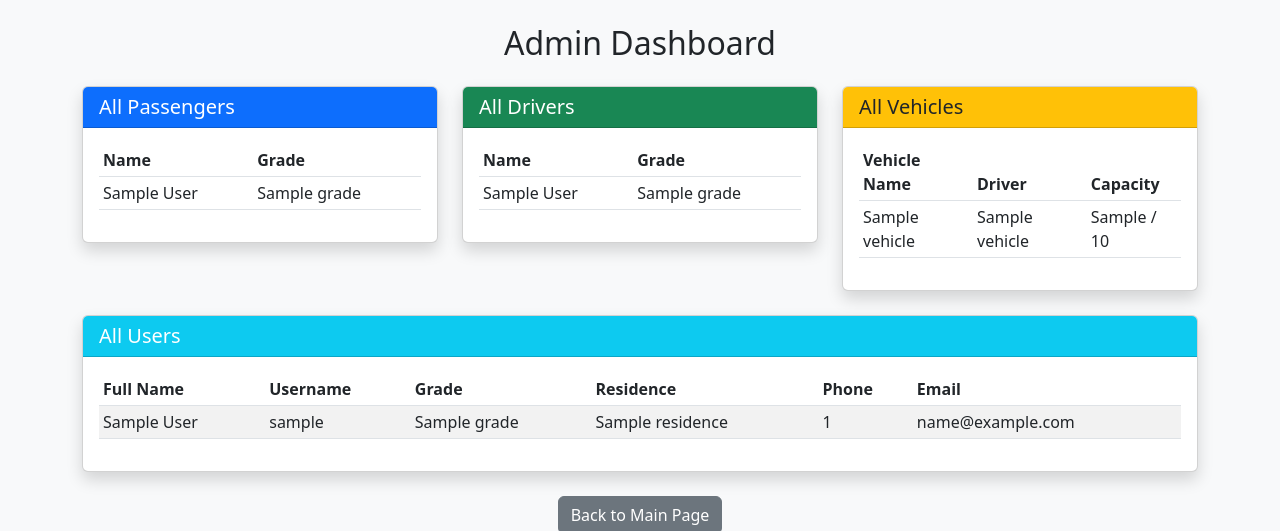
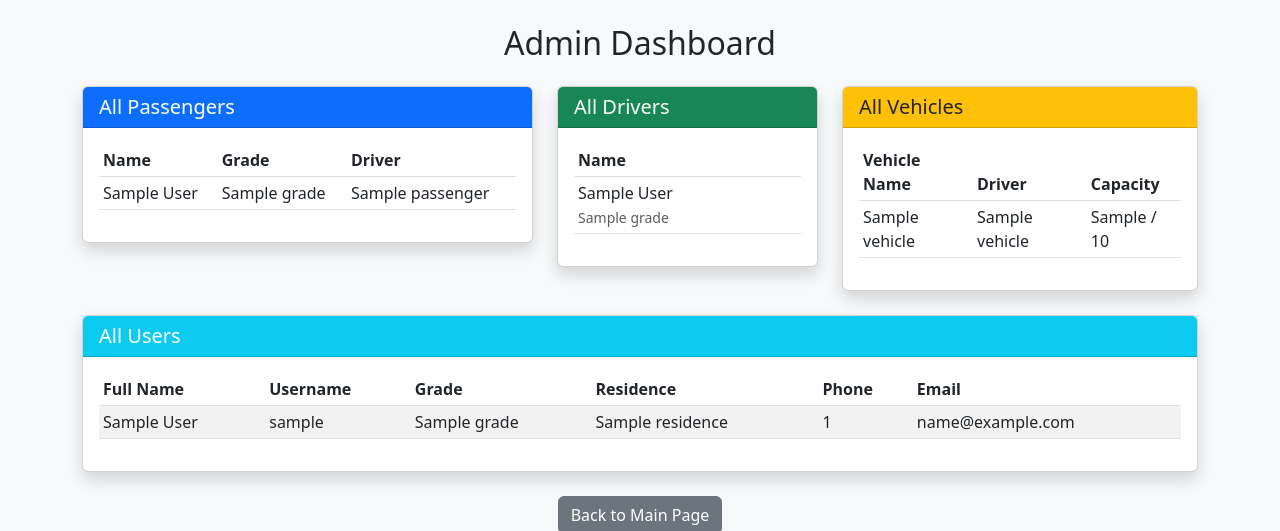
Before and after one commit to Gilaze/church-rides, a Python web app: template templates/admin_dashboard.html in a window 1280 px wide. Shown: the part 56-587 px from the top of the page. Run offline with Jinja, Linux system fonts and the light colour scheme; the template is opened without the code that fills it: most values are stand-ins (such as "Sample title", 1, 10 or a date in 2020).

Commit message:
Enhance admin dashboard: add driver column to passengers table
Changes to All Passengers table:
- Added 'Driver' column showing which driver each passenger is riding with
- Sorted by driver name alphabetically, then passenger name
- Expanded table width from col-md-4 to col-md-5

Changes to All Drivers table:
- Compressed table width from col-md-4 to col-md-3
- Combined Name and Grade into single column (grade shown below name)
- More compact layout to save horizontal space
- Added hover effect for better UX

Layout now:
- Passengers: 5/12 columns (wider - has 3 columns: Name, Grade, Driver)
- Drivers: 3/12 columns (narrower - compact with 1 column)
- Vehicles: 4/12 columns (unchanged)

Passengers are now grouped by driver and easy to see ride assignments!

```diff
--- a/templates/admin_dashboard.html
+++ b/templates/admin_dashboard.html
@@ -6,8 +6,8 @@
 </div>
 
 <div class="row">
-    <!-- Passengers Column -->
-    <div class="col-md-4">
+    <!-- Passengers Column (Wider) -->
+    <div class="col-md-5">
         <div class="card shadow">
             <div class="card-header bg-primary text-white">
                 <h5 class="mb-0">All Passengers</h5>
@@ -18,6 +18,7 @@
                         <tr>
                             <th>Name</th>
                             <th>Grade</th>
+                            <th>Driver</th>
                         </tr>
                     </thead>
                     <tbody>
@@ -25,6 +26,7 @@
                         <tr>
                             <td>{{ passenger.full_name }}</td>
                             <td>{{ passenger.grade }}</td>
+                            <td>{{ passenger.driver_name }}</td>
                         </tr>
                         {% endfor %}
                     </tbody>
@@ -36,25 +38,28 @@
         </div>
     </div>
 
-    <!-- Drivers Column -->
-    <div class="col-md-4">
+    <!-- Drivers Column (Narrower, Compact) -->
+    <div class="col-md-3">
         <div class="card shadow">
             <div class="card-header bg-success text-white">
                 <h5 class="mb-0">All Drivers</h5>
             </div>
             <div class="card-body" style="max-height: 70vh; overflow-y: auto;">
-                <table class="table table-sm">
+                <table class="table table-sm table-hover">
                     <thead>
                         <tr>
                             <th>Name</th>
-                            <th>Grade</th>
                         </tr>
                     </thead>
                     <tbody>
                         {% for driver in drivers %}
                         <tr>
-                            <td>{{ driver.full_name }}</td>
-                            <td>{{ driver.grade }}</td>
+                            <td>
+                                {{ driver.full_name }}
+                                {% if driver.grade %}
+                                <br><small class="text-muted">{{ driver.grade }}</small>
+                                {% endif %}
+                            </td>
                         </tr>
                         {% endfor %}
                     </tbody>
```
Also changed, not shown: app.py (+5 -3 lines).
